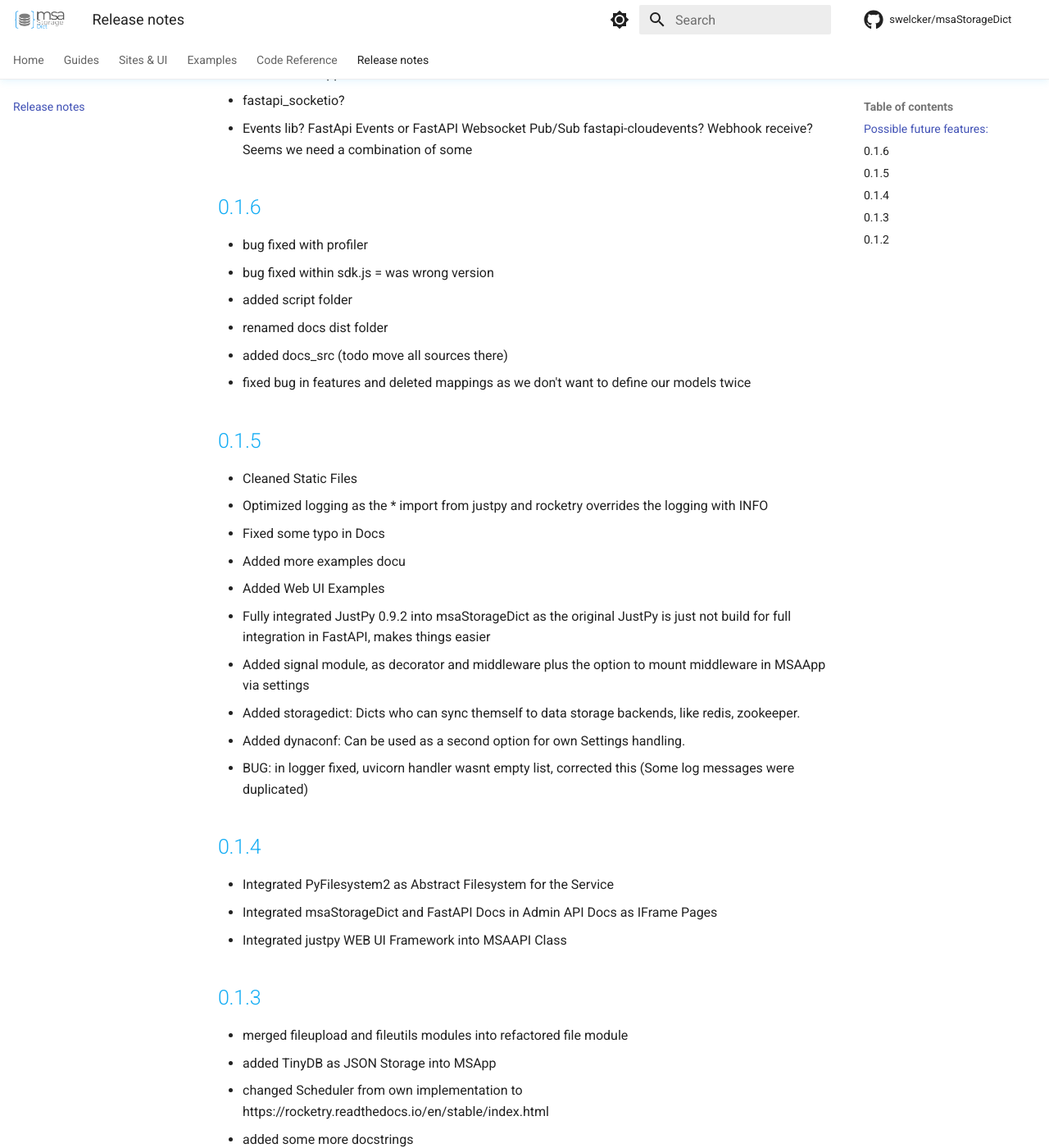
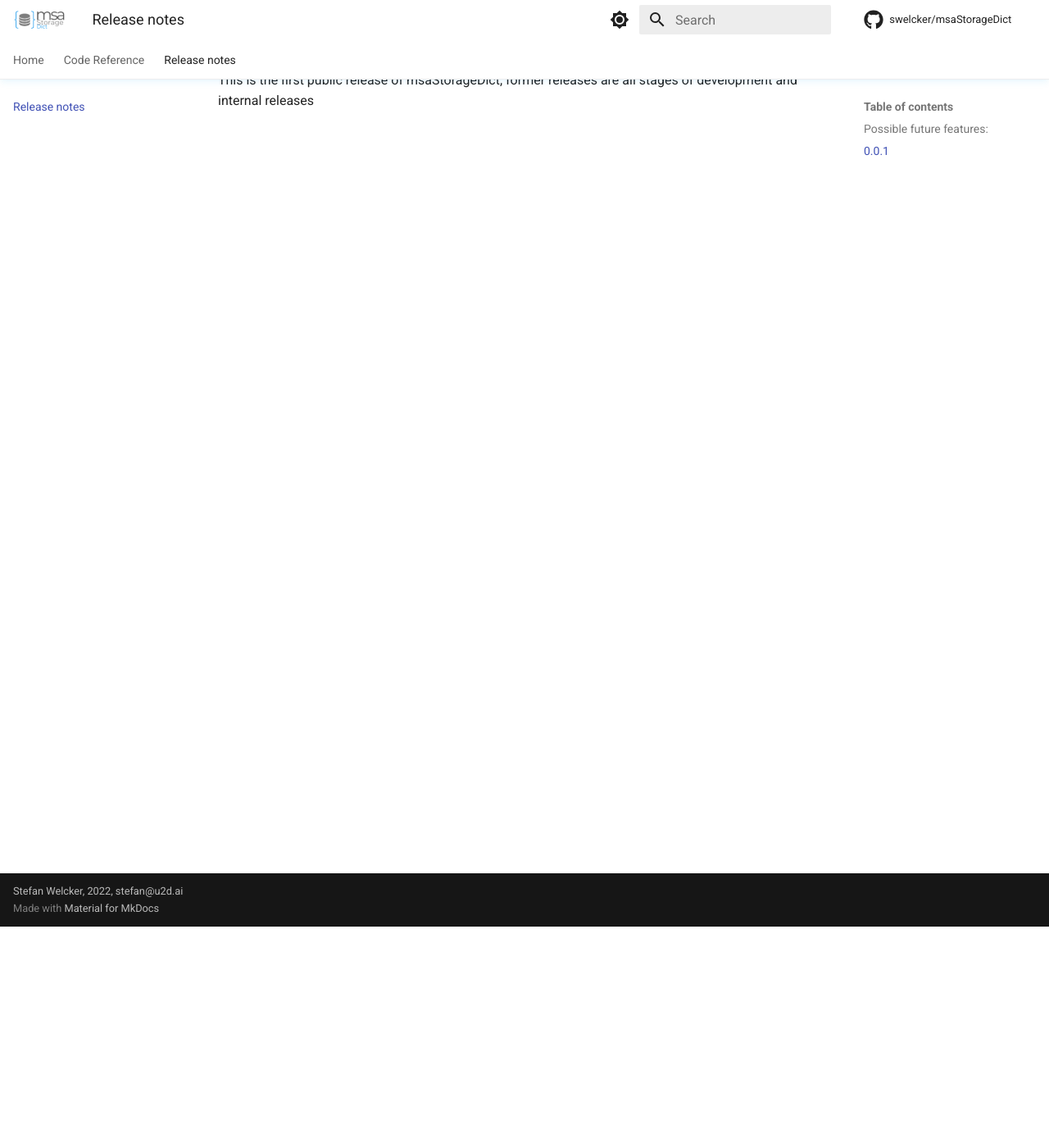
Before and after one commit to u2d-ai/msaStorageDict, an MkDocs documentation site: the page built from docs/release-notes.md, in a window 1280 px wide and 1400 px high, scrolled down 270 px. Shown: the whole window at 82% size. Built offline with MkDocs 1.6.1 and Material for MkDocs 9.7.7, drawn with Linux system fonts in a browser that asks for light colours; comment, search, counter and statistics services are not loaded; some of the changed text lies outside the part shown.

```diff
--- a/docs/release-notes.md
+++ b/docs/release-notes.md
@@ -1,45 +1,6 @@
 # Release Notes
 ## Possible future features:
-* Add examples for Admins Pages and additional features of the Admin and auth module
-* versioning? FastAPI versioning
-* camel case support FastAPI-CamelCase
-* fastapi_socketio?
-* Events lib? FastApi Events or FastAPI Websocket Pub/Sub fastapi-cloudevents? Webhook receive? Seems we need a combination of some
 
-## 0.1.6
-* bug fixed with profiler
-* bug fixed within sdk.js = was wrong version
-* added script folder
-* renamed docs dist folder
-* added docs_src (todo move all sources there)
-* fixed bug in features and deleted mappings as we don't want to define our models twice
-
-## 0.1.5
-* Cleaned Static Files
-* Optimized logging as the * import from justpy and rocketry overrides the logging with INFO
-* Fixed some typo in Docs
-* Added more examples docu
-* Added Web UI Examples
-* Fully integrated JustPy 0.9.2 into msaStorageDict as the original JustPy is just not build for full integration in FastAPI, makes things easier
-* Added signal module, as decorator and middleware plus the option to mount middleware in MSAApp via settings
-* Added storagedict: Dicts who can sync themself to data storage backends, like redis, zookeeper.
-* Added dynaconf: Can be used as a second option for own Settings handling.
-* BUG: in logger fixed, uvicorn handler wasnt empty list, corrected this (Some log messages were duplicated)
-
-## 0.1.4
-* Integrated PyFilesystem2 as Abstract Filesystem for the Service
-* Integrated msaStorageDict and FastAPI Docs in Admin API Docs as IFrame Pages
-* Integrated justpy WEB UI Framework into MSAAPI Class
-
-## 0.1.3
-* merged fileupload and fileutils modules into refactored file module
-* added TinyDB as JSON Storage into MSApp
-* changed Scheduler from own implementation to https://rocketry.readthedocs.io/en/stable/index.html
-* added some more docstrings
-* changed readme.md links for images
-* reduced size of logo_big
-* automation of doc for requirements now also documents required packages from the ones installed by requirements.txt file
-
-## 0.1.2
+## 0.0.1
 
 This is the first public release of msaStorageDict, former releases are all stages of development and internal releases
--- a/mkdocs.yml
+++ b/mkdocs.yml
@@ -150,23 +150,7 @@
 nav:
   - Home:
     - index.md
-    - history-design-future.md
-    - used_tools.md
+    - Usage: signals.md
     - Used Libraries: requirements.md
-  - Guides:
-    - Intro: guides/index.md
-    # - Modules Overview: guides/modules_overview.md
-    - Storage Dict: guides/storagedict.md
-    - Signals: guides/signals.md
-    - Feature Management: guides/features.md
-  - Sites & UI:
-    - Admin: sites/admin.md
-    - Auth Admin: sites/auth.md
-    - Web UI - JustPy: sites/justpy.md
-    - Web UI - amis: sites/amis.md
-  - Examples:
-    - MSAApp: examples/example_app.md
-    - CRUD: examples/example_crud.md
-    - Scheduler: examples/example_scheduler.md
   - Code Reference: reference/
   - Release notes: release-notes.md
--- a/requirements.txt
+++ b/requirements.txt
@@ -1,6 +1,6 @@
 # General Dependencies
 setuptools~=65.2.0 # Easily download, build, install, upgrade, and uninstall Python packages
-autoflake~=1.6.0 # Removes unused imports and unused variables
+autoflake~=1.6.1 # Removes unused imports and unused variables
 flake8~=5.0.4 # modular source code checker: pep8 pyflakes and co
 isort~=5.10.1 # library to sort Python imports.
 mypy~=0.971 # Optional static typing for Python
```
Also changed, not shown: docs/history-design-future.md (deleted, +0 -70 lines), docs/signals.md (added, +65 -0 lines), docs/used_tools.md (deleted, +0 -89 lines), msaStorageDict/__init__.py (+10 -0 lines), 2 other files.
